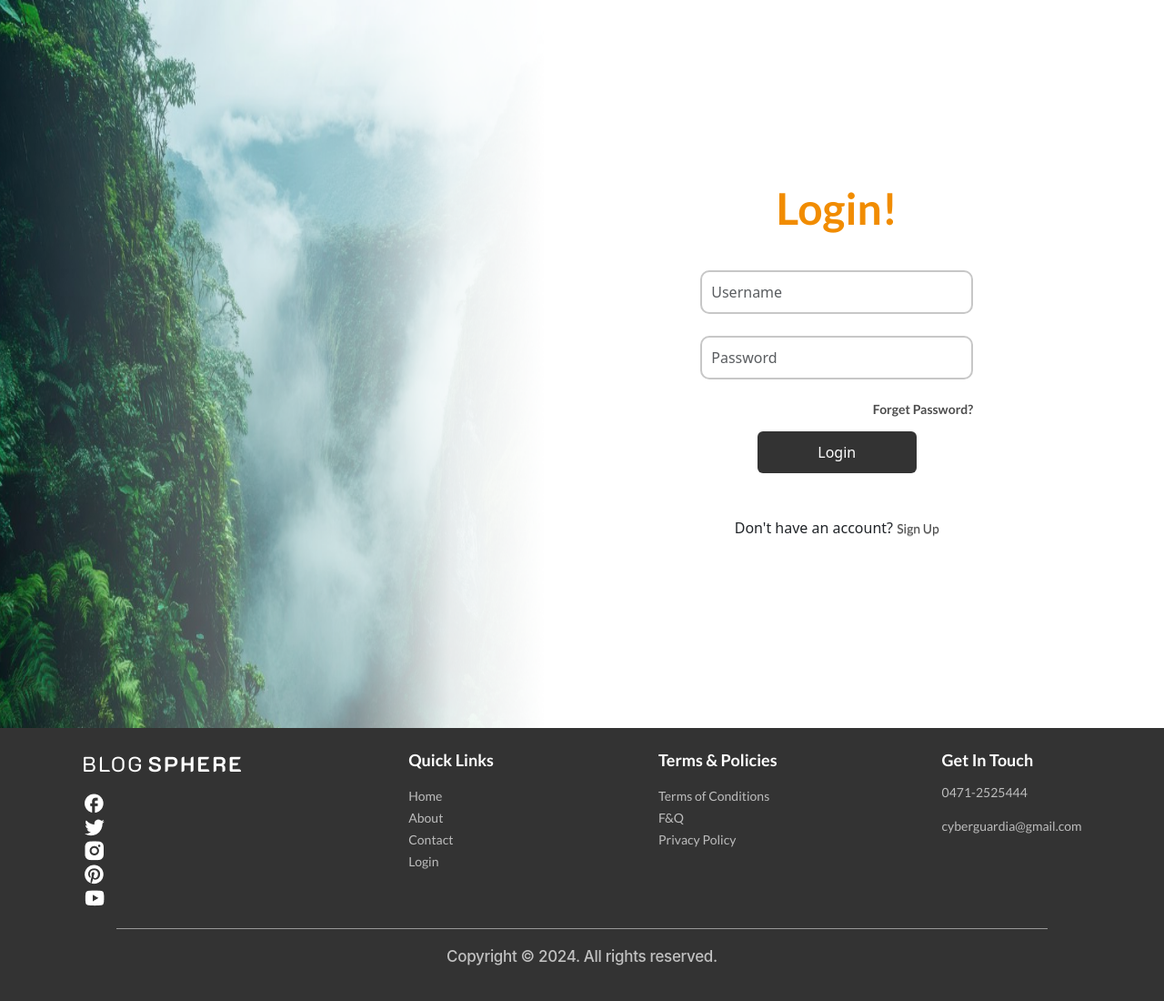
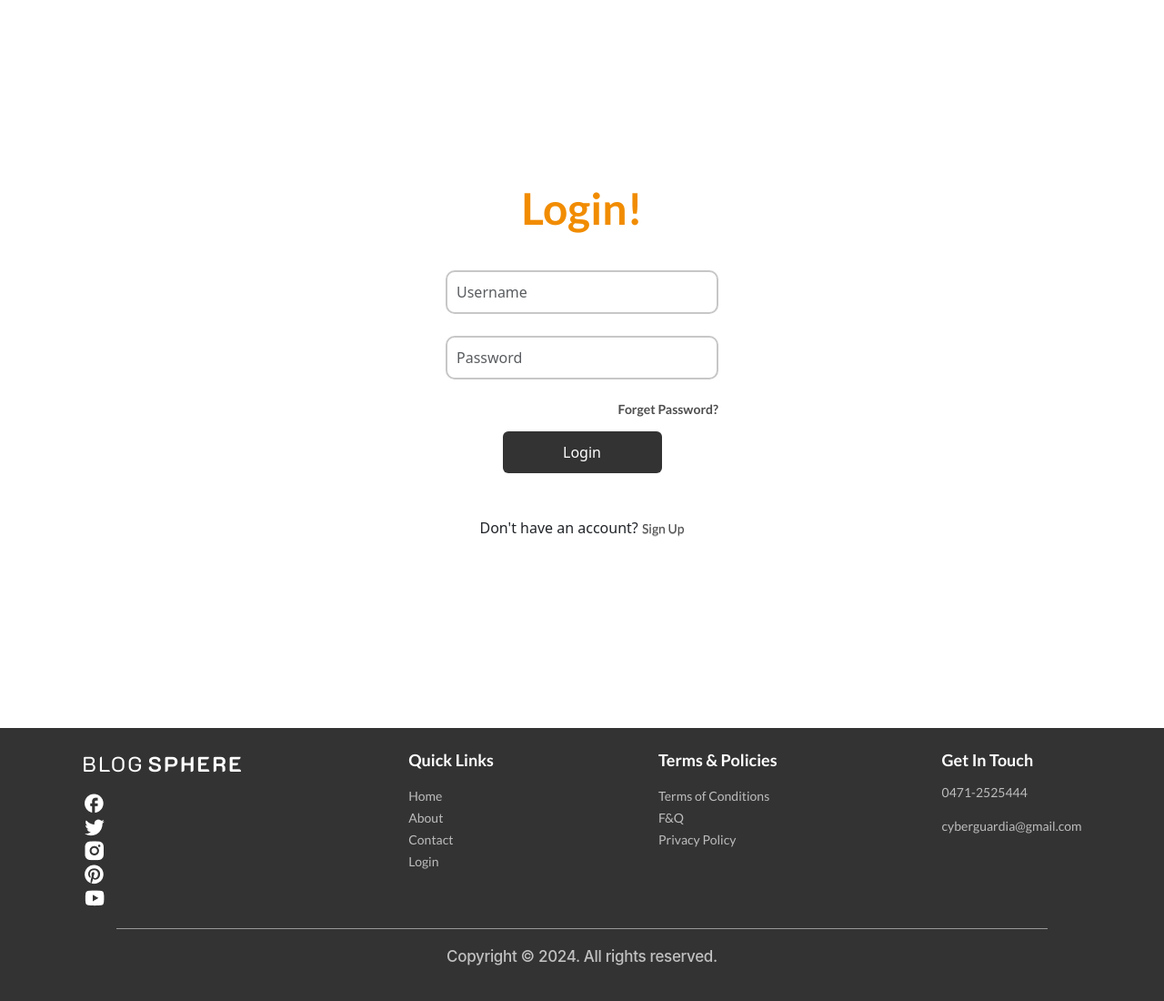
Before and after one commit to Roopika-sics/Cyber-Bullying-Detection, a Django app: page / in a window 1280 px wide. Shown: the part 80-1180 px from the top of the page at 91% size. Run offline with Django 5.2, Linux system fonts and the light colour scheme; parts of the project's set-up code (start-up, migrations or seed data) failed here and were passed over; some libraries are stand-ins or nearby versions.

Commit message:
backgound image removed for login reg

```diff
--- a/accounts/templates/accounts/login.html
+++ b/accounts/templates/accounts/login.html
@@ -2,50 +2,11 @@
 {% block title %}Login{% endblock %}
 {% block content %}
 {% load static %}
-<!-- {% block navbar %}{% endblock %} -->
 
-<div
-            class="modal homepage-navbar-modal-logout"
-            id="logoutModal"
-            style="display: none"
-        >
-            <div class="modal-dialog">
-                <div class="modal-content homepage-navbar-modal-content">
-                    <div class="modal-header homepage-modal-logout-header">
-                        <h5 class="modal-title">
-                            Are you sure you want to Logout?
-                        </h5>
-                    </div>
-                    <div class="modal-footer homepage-modal-logout-footer">
-                        <button
-                            class="btn btn-danger w-25"
-                            onclick="confirmLogout()"
-                        >
-                            Yes
-                        </button>
-                        <button
-                            class="btn btn-secondary w-25"
-                            onclick="cancelLogout()"
-                        >
-                            No
-                        </button>
-                    </div>
-                </div>
-            </div>
-        </div>
-
-        <div class="Login-container">
-            <div class="row">
-                <div class="col-md-6 Login_LeftSide">
-                    <img
-                        class="Login_Page_Img"
-                        src="{% static 'Images/Login_Background.png' %}"
-                        alt="Background"
-                    />
-                </div>
+<div class="Login-container d-flex justify-content-center">
     <div class="col-md-6 Login_RightSide">
-                    <p class="Login_RightSide_head">Login!</p>
-                    <form method="post" action="{% url 'login' %}">
+        <p class="Login_RightSide_head text-center">Login!</p>
+        <form method="post" action="{% url 'login' %}" class="mx-auto">
           {% csrf_token %}
           {% if messages %}
           <div class="mb-4 text-center">
@@ -94,7 +55,7 @@
                 Login
             </button>
         </form>
-                    <p>
+        <p class="text-center">
             Don't have an account?
             <a class="signup-decoration" href="{% url 'register' %}">
                 <span class="dont-have-an-account-signup"
@@ -104,6 +65,5 @@
         </p>
     </div>
 </div>
-        </div>
 
 {% endblock %}
```
Also changed, not shown: accounts/templates/accounts/register.html (+1 -9 lines), advertisers/templates/advertisers/register.html (+5 -7 lines), 1 other file. Lines whose indentation alone changed are shown as unchanged.
